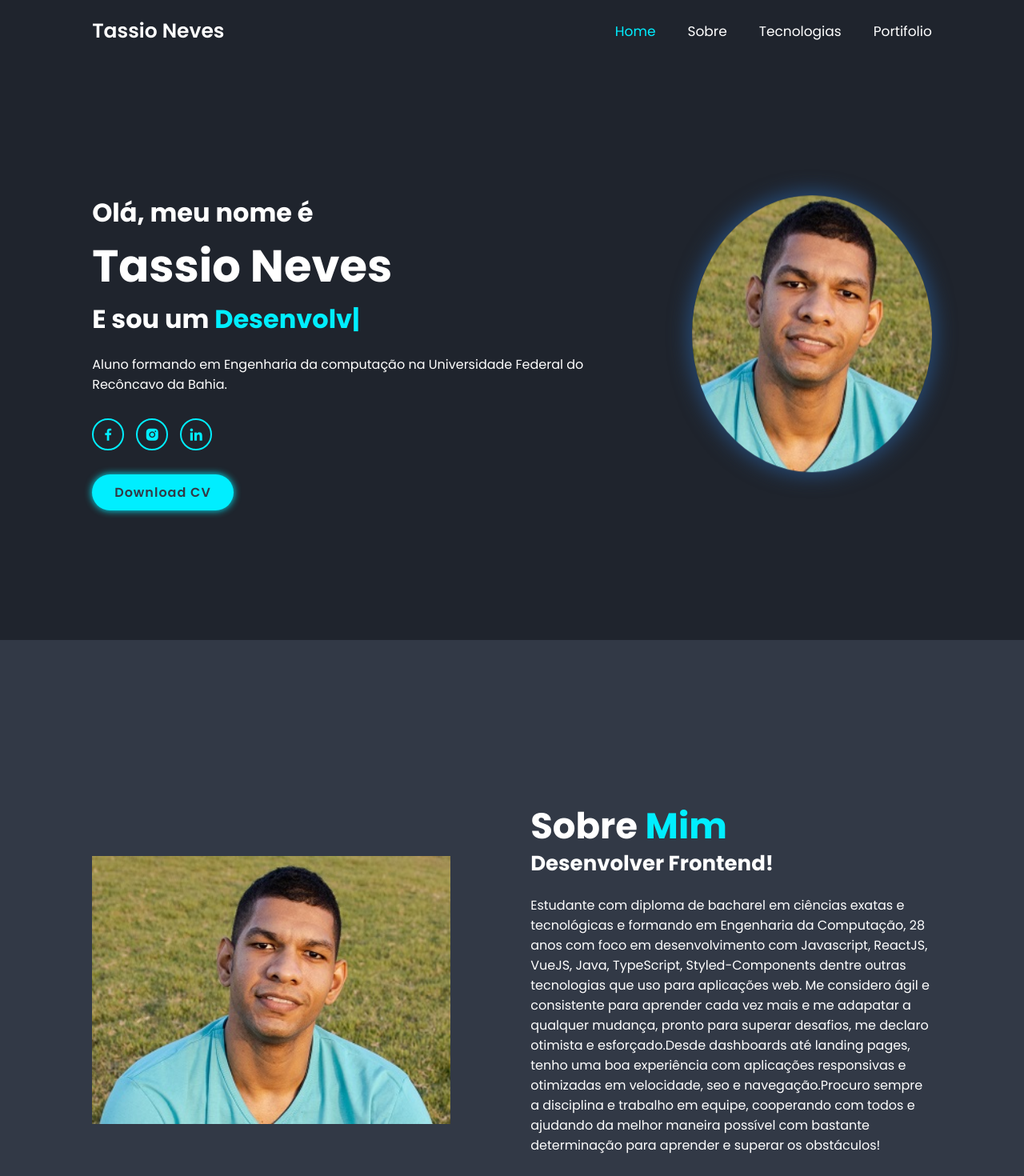
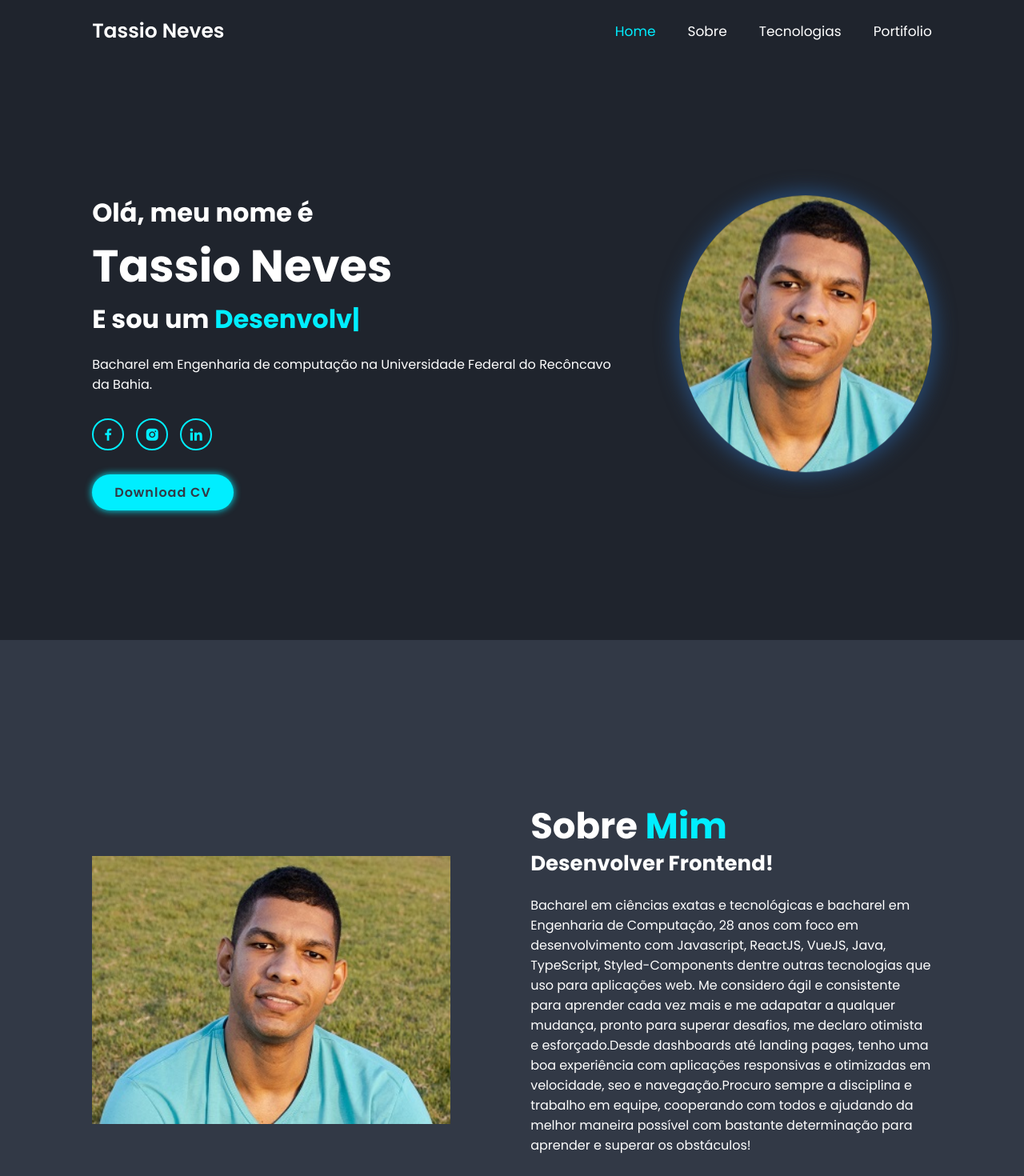
Before and after one commit to tassioNS9/portifolio_neves_tassio, a React (Vite) app: page / in a window 1280 px wide. Shown: the top 1470 px of the page at 80% size. Built offline with nearby package versions, Linux system fonts and the light colour scheme.

Commit message:
update bio

```diff
--- a/src/components/About/About.jsx
+++ b/src/components/About/About.jsx
@@ -10,8 +10,8 @@ export default function About() {
             <div className="about-content">
                 <h2 className="heading">Sobre <span>Mim</span></h2>
                 <h3>Desenvolver Frontend!</h3>
-                <p>Estudante com diploma de bacharel em ciências exatas e tecnológicas e
-                     formando em Engenharia da Computação, 28 anos com foco em desenvolvimento
+                <p>Bacharel em ciências exatas e tecnológicas e
+                     bacharel em Engenharia de Computação, 28 anos com foco em desenvolvimento
                      com Javascript, ReactJS, VueJS, Java, TypeScript, Styled-Components dentre outras tecnologias
                      que uso para aplicações web. Me considero ágil e consistente para aprender
                      cada vez mais e me adapatar a qualquer mudança, pronto para superar desafios,
--- a/src/components/Home/Home.jsx
+++ b/src/components/Home/Home.jsx
@@ -30,7 +30,7 @@ export default function Home() {
                 <h3>Olá, meu nome é</h3>
                 <h1>Tassio Neves</h1>
                 <h3>E sou um <span ref={el}>Desenvolvedor Web</span></h3>
-                <p>Aluno formando em Engenharia da computação na Universidade Federal do Recôncavo da Bahia.</p>
+                <p>Bacharel em Engenharia de computação na Universidade Federal do Recôncavo da Bahia.</p>
                 <div className="social-media">
                     <a  href="https://www.facebook.com/tassions" target='_blank' rel='noreferrer' ><i className='bx bxl-facebook'></i></a>
                     <a href="https://www.instagram.com/tassio.neves/"  target='_blank'><i className='bx bxl-instagram-alt'></i></a>
```
Also changed, not shown: 1 other file (tests, documents, lock files or other folders).
